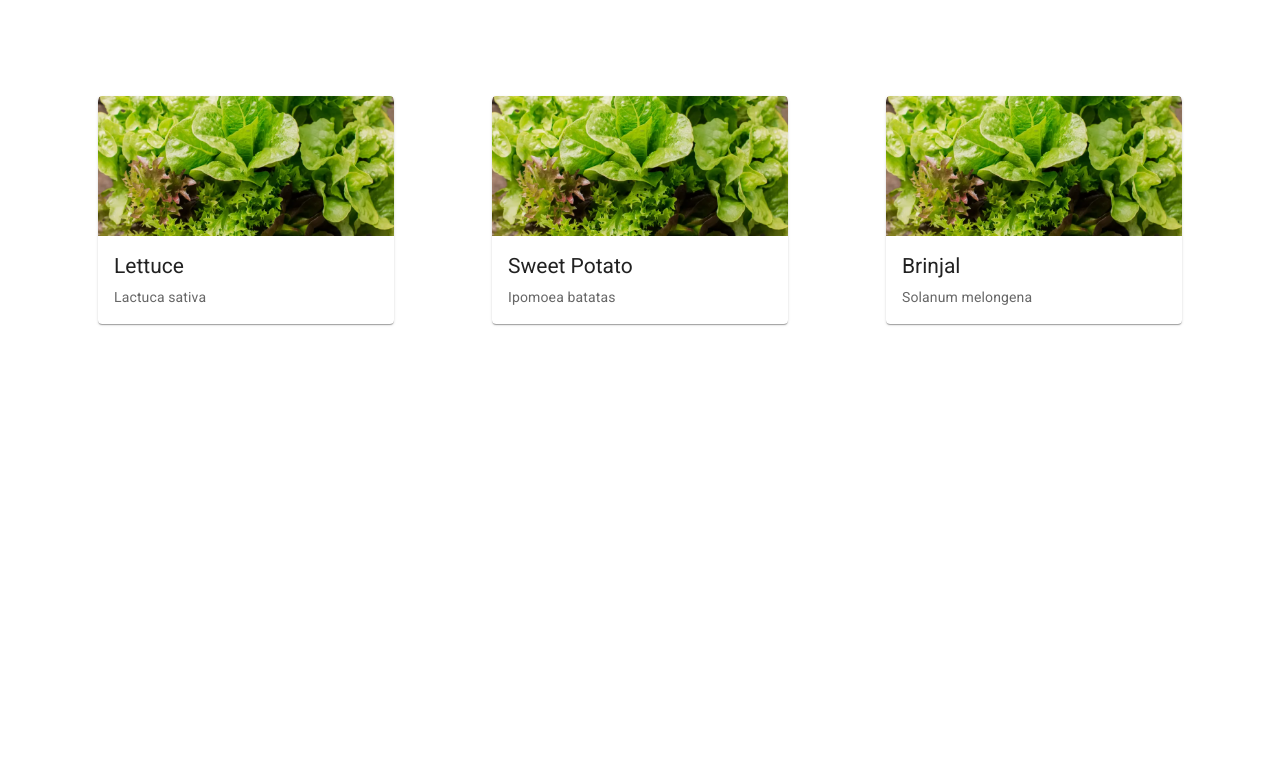
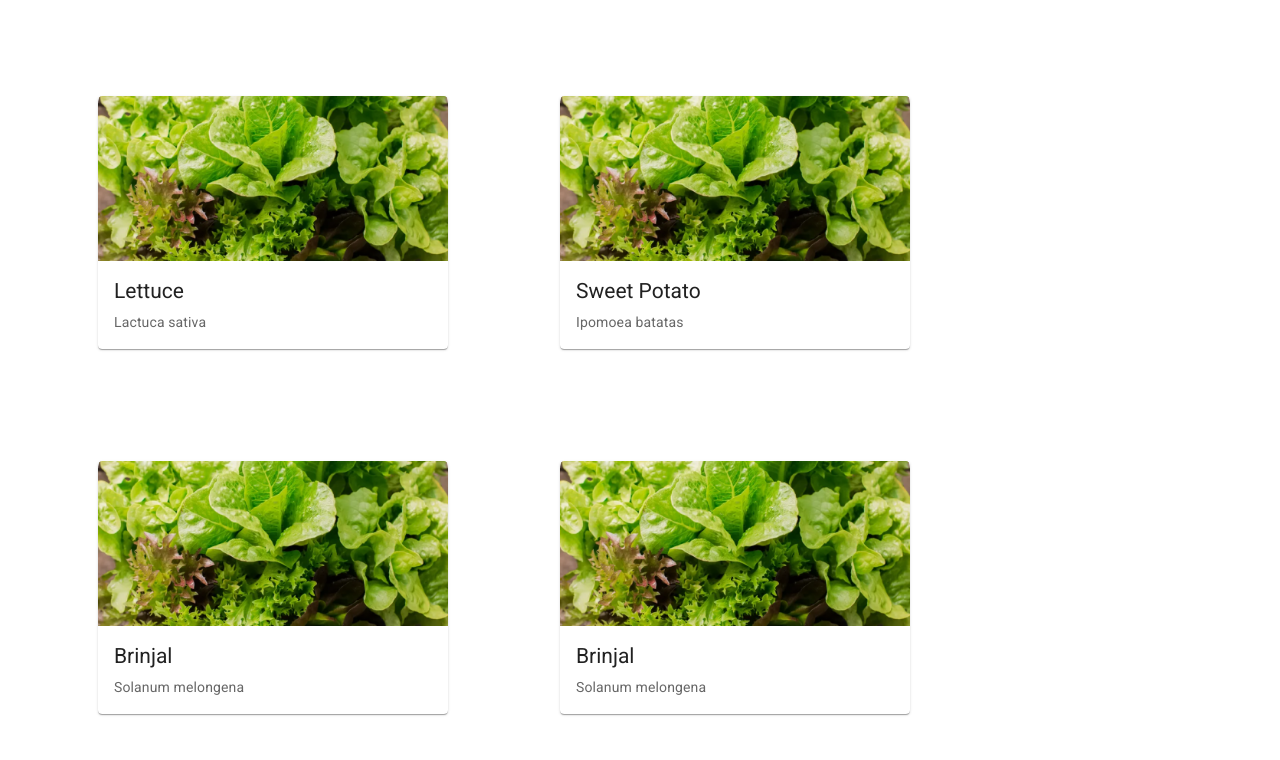
Before and after one commit to CS203-G2-T7/CS203-Project, a React (Create React App) app in the folder ReactFrontend/: page /my-plants in a window 1280 px wide. Shown: the part 360-1120 px from the top of the page. Before the commit the page ends 800 px from the top, so only its background shows below. Built offline with nearby package versions, Linux system fonts and the light colour scheme.

Commit message:
refactored myplants more to prevent it from overflowing

```diff
--- a/ReactFrontend/src/pages/MyPlants/Content/Content.styled.ts
+++ b/ReactFrontend/src/pages/MyPlants/Content/Content.styled.ts
@@ -2,6 +2,8 @@ import styled from "styled-components";
 
 export const ContentStyled = styled.div`
   display: flex;
-  gap: 7rem;
-  margin: 7rem
+  flex-wrap: wrap;
+  gap: 8rem;
+  justify-content: flex-start;
+  margin: 7rem;
 `;
--- a/ReactFrontend/src/pages/MyPlants/Content/PlantCard.styled.ts
+++ b/ReactFrontend/src/pages/MyPlants/Content/PlantCard.styled.ts
@@ -2,5 +2,6 @@ import styled from "styled-components";
 import { Card } from "@mui/material";
 
 export const PlantCardStyled = styled(Card)`
-  width: calc(345rem / 16);
+  width: calc(400rem / 16);
+
 `;
--- a/ReactFrontend/src/pages/MyPlants/Content/PlantCard.tsx
+++ b/ReactFrontend/src/pages/MyPlants/Content/PlantCard.tsx
@@ -14,11 +14,11 @@ type Props = {
 export default function PlantCard({ rowObject }: Props) {
   return (
     <PlantCardStyled>
-      <Card sx={{ maxWidth: 345 }}>
+      <Card sx={{ maxWidth: 500 }}>
         <CardActionArea>
           <CardMedia
             component="img"
-            height="140"
+            height="165"
             image={require("assets/imgs/LettuceImage.jpg")}
             alt="Lettuce Image"
           />
--- a/ReactFrontend/src/pages/MyPlants/MyPlants.tsx
+++ b/ReactFrontend/src/pages/MyPlants/MyPlants.tsx
@@ -24,6 +24,16 @@ const fakeDatabase: rowObject[] = [
     plantName: "Brinjal",
     species: "Solanum melongena",
   },
+
+  {
+    plantName: "Brinjal",
+    species: "Solanum melongena",
+  },
+
+  {
+    plantName: "Brinjal",
+    species: "Solanum melongena",
+  },
 ];
 
 type Props = {};
```
